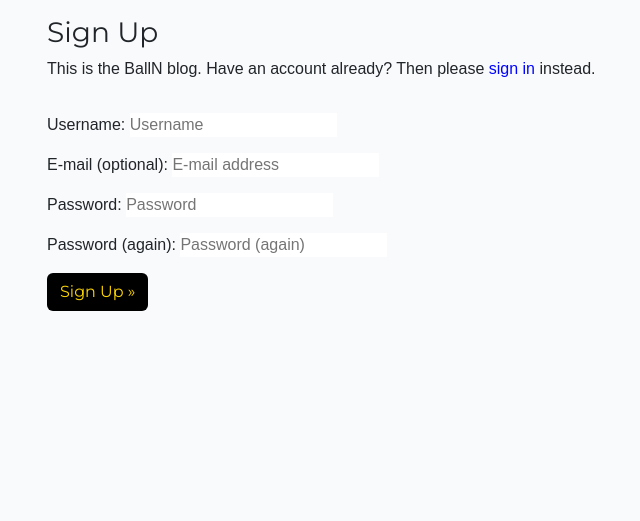
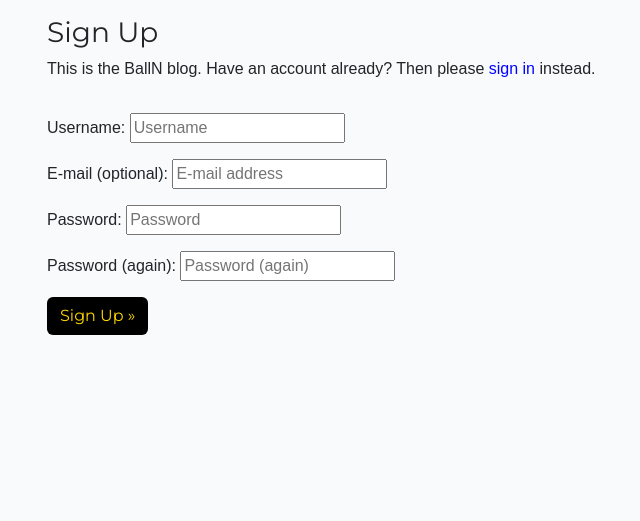
Before and after one commit to AASanusi/balln, a Django app: page /accounts/signup/ in a window 1280 px wide. Shown: the part 60-581 px from the top of the page, without its empty margins (225-865 px from the left). Run offline with Django 4.2, Linux system fonts and the light colour scheme; some libraries are stand-ins or nearby versions.

Commit message:
Remove wildcard from css

```diff
--- a/static/css/style.css
+++ b/static/css/style.css
@@ -1,11 +1,4 @@
 /* Credit to code institute for providing a template and djangocentral for helping parts of css */
-
-* {
-    margin: 0;
-    padding: 0;
-    border: none;
-    box-sizing: border-box;
-}
 
 /* Fonts */
 
```
